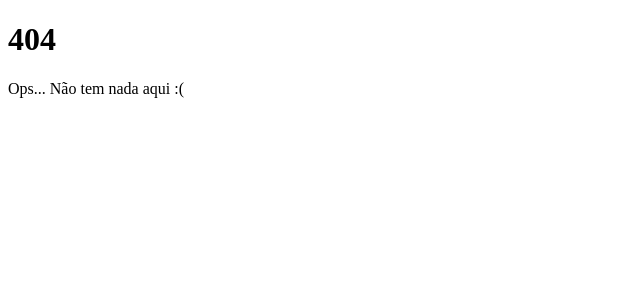
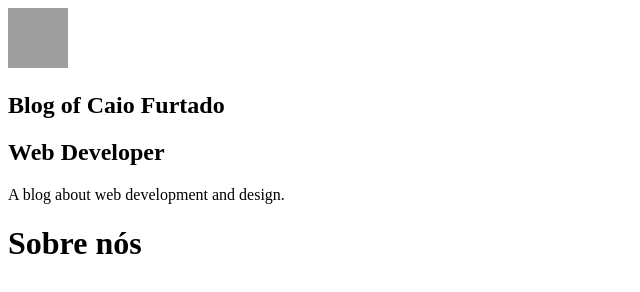
Before and after one commit to caiohbfurtado/MyBlog, a Gatsby site: page /about in a window 1280 px wide. Before the commit this address had no page. Shown: the whole page, without its empty margins (0-640 px from the left). Built offline with nearby package versions, Linux system fonts and the light colour scheme; Gatsby itself is replaced by a stand-in of ours; grey boxes are pictures that could not be loaded.

Commit message:
create first component

```diff
--- a/gatsby-config.js
+++ b/gatsby-config.js
@@ -1,6 +1,7 @@
 module.exports = {
   siteMetadata: {
     title: `Blog of Caio Furtado`,
+    position: `Web Developer`,
     description: `A blog about web development and design.`,
     author: `@caierasblog`,
   },
--- a/package.json
+++ b/package.json
@@ -19,6 +19,7 @@
     "react-helmet": "^6.0.0"
   },
   "devDependencies": {
+    "cross-env": "^7.0.2",
     "prettier": "2.0.5"
   },
   "keywords": [
@@ -28,6 +29,7 @@
   "scripts": {
     "build": "gatsby build",
     "develop": "gatsby develop",
+    "develop:playground": "cross-env GATSBY_GRAPHQL_IDE=playground gatsby develop",
     "format": "prettier --write \"**/*.{js,jsx,json,md}\"",
     "start": "npm run develop",
     "serve": "gatsby serve",
--- /dev/null
+++ b/src/components/Avatar/index.js
@@ -0,0 +1,24 @@
+import React from 'react';
+import {useStaticQuery, graphql} from 'gatsby'
+import Img from 'gatsby-image'
+
+function Avatar() {
+  const {avatarImage} = useStaticQuery(
+    graphql`
+      query {
+        avatarImage: file(relativePath: { eq: "profile-photo.jpg" }) {
+          childImageSharp {
+            fixed(width: 60, height:60) {
+              ...GatsbyImageSharpFixed
+            }
+          }
+        }
+      }
+    `
+  )
+  return (
+    <Img fixed={avatarImage.childImageSharp.fixed} />
+  );
+}
+
+export default Avatar;
--- /dev/null
+++ b/src/components/Profile/index.js
@@ -0,0 +1,32 @@
+import React from 'react';
+import { useStaticQuery, graphql } from 'gatsby'
+
+import Avatar from "../Avatar"
+
+// import { Container } from './styles';
+
+function Profile() {
+  const { site: { siteMetadata: { title, position, description } } } = useStaticQuery(
+    graphql`
+      query MySiteMetadata {
+        site {
+          siteMetadata {
+            title
+            position
+            description
+          }
+        }
+      }
+    `)
+
+  return (
+    <div className="Profile-wrapper">
+      <Avatar />
+      <h1>{title}</h1>
+      <h2>{position}</h2>
+      <p>{description}</p>
+    </div>
+  )
+}
+
+export default Profile;
--- a/src/components/layout.js
+++ b/src/components/layout.js
@@ -1,9 +1,14 @@
 import React from "react"
 import PropTypes from "prop-types"
 
+import Profile from './Profile';
+
 const Layout = ({ children }) => {
   return (
-        <main>{children}</main>
+    <>
+      <aside><Profile /></aside>
+      <main>{children}</main>
+    </>
   )
 }
 
--- /dev/null
+++ b/src/pages/about.js
@@ -0,0 +1,19 @@
+import React from 'react';
+
+// import { Container } from './styles';
+
+import Layout from '../components/layout';
+import SEO from "../components/seo"
+
+function AboutPage() {
+  return (
+    <>
+      <Layout>
+        <SEO title="About" />
+        <h1>Sobre nós</h1>
+      </Layout>
+    </>
+  );
+}
+
+export default AboutPage;
--- a/src/pages/index.js
+++ b/src/pages/index.js
@@ -6,7 +6,7 @@ import SEO from "../components/seo"
 const IndexPage = () => (
   <Layout>
     <SEO title="Home" />
-    <h1>Caieras Home</h1>
+    <h1>Home</h1>
   </Layout>
 )
 
```
Also changed, not shown: 3 other files.
